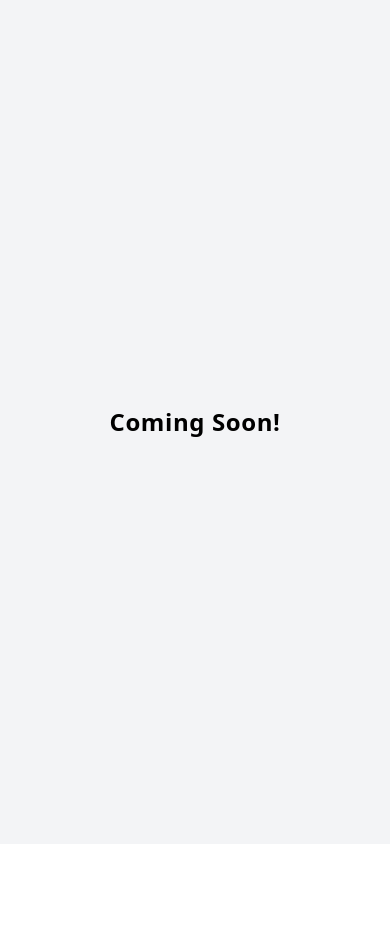
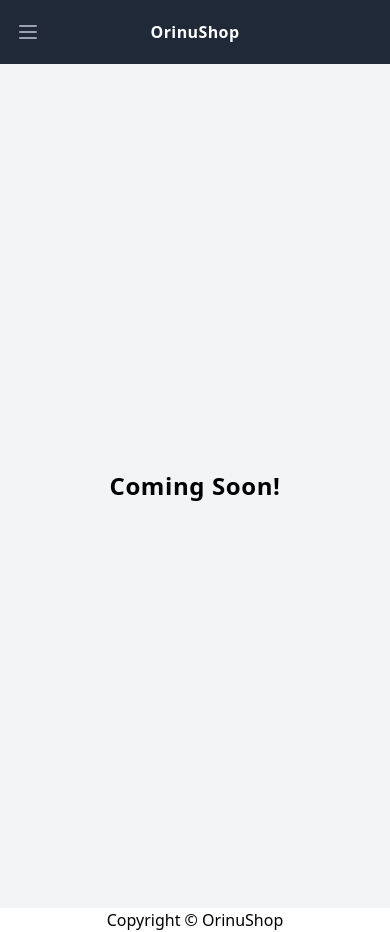
Before and after one commit to soramon0/orinushop, a Next.js app: page / in a window 390 px wide. Before the commit the page ends 844 px from the top, so only its background shows below. Built offline with nearby package versions, Linux system fonts and the light colour scheme.

Commit message:
Setup a layout with a header and a footer

```diff
--- /dev/null
+++ b/components/Footer.tsx
@@ -0,0 +1,9 @@
+function Footer() {
+	return (
+		<footer className='container mx-auto text-center'>
+			<p>Copyright &copy; OrinuShop</p>
+		</footer>
+	);
+}
+
+export default Footer;
--- /dev/null
+++ b/components/Layout.tsx
@@ -0,0 +1,16 @@
+import { FC } from 'react';
+
+import TopNavbar from './TopNavbar';
+import Footer from './Footer';
+
+const Layout: FC = ({ children }) => {
+	return (
+		<>
+			<TopNavbar />
+			{children}
+			<Footer />
+		</>
+	);
+};
+
+export default Layout;
--- /dev/null
+++ b/components/TopNavbar.tsx
@@ -0,0 +1,106 @@
+import { useState } from 'react';
+
+function TopNavbar() {
+	const [isOpen, setIsOpen] = useState(false);
+	const showOpenIcon = !isOpen ? 'block' : 'hidden';
+	const shopCloseIcon = isOpen ? 'block' : 'hidden';
+	const openTransition = !isOpen
+		? '-translate-y-full opacity-0 top-0'
+		: '-translate-y-0 opacity-1';
+
+	return (
+		<nav className='bg-gray-800'>
+			<div className='max-w-7xl mx-auto px-2 sm:px-6 lg:px-8'>
+				<div className='relative flex items-center justify-between h-16'>
+					<div className='absolute inset-y-0 left-0 flex items-center sm:hidden'>
+						<button
+							type='button'
+							className='inline-flex items-center justify-center p-2 rounded-md text-gray-400 hover:text-white hover:bg-gray-700 focus:outline-none focus:ring-2 focus:ring-inset focus:ring-white'
+							aria-controls='mobile-menu'
+							aria-expanded='false'
+							onClick={() => setIsOpen((state) => !state)}
+						>
+							<span className='sr-only'>Open main menu</span>
+
+							<svg
+								className={`${showOpenIcon} h-6 w-6`}
+								xmlns='http://www.w3.org/2000/svg'
+								fill='none'
+								viewBox='0 0 24 24'
+								stroke='currentColor'
+								aria-hidden='true'
+							>
+								<path
+									strokeLinecap='round'
+									strokeLinejoin='round'
+									strokeWidth='2'
+									d='M4 6h16M4 12h16M4 18h16'
+								/>
+							</svg>
+							<svg
+								className={`${shopCloseIcon} h-6 w-6`}
+								xmlns='http://www.w3.org/2000/svg'
+								fill='none'
+								viewBox='0 0 24 24'
+								stroke='currentColor'
+								aria-hidden='true'
+							>
+								<path
+									strokeLinecap='round'
+									strokeLinejoin='round'
+									strokeWidth='2'
+									d='M6 18L18 6M6 6l12 12'
+								/>
+							</svg>
+						</button>
+					</div>
+					<div className='flex-1 flex items-center justify-center sm:items-stretch sm:justify-start'>
+						<div className='flex-shrink-0 flex items-center'>
+							<a href='/' className='text-white font-semibold tracking-wide'>
+								OrinuShop
+							</a>
+						</div>
+						<div className='hidden sm:block sm:ml-6'>
+							<div className='flex space-x-4'>
+								<a
+									href='/cart'
+									className='text-gray-300 hover:bg-gray-700 hover:text-white px-3 py-2 rounded-md text-sm font-medium'
+								>
+									Cart
+								</a>
+								<a
+									href='/signin'
+									className='bg-gray-900 text-white px-3 py-2 rounded-md text-sm font-medium'
+								>
+									Sign in
+								</a>
+							</div>
+						</div>
+					</div>
+				</div>
+			</div>
+
+			<div
+				className={`bg-gray-800 transition-all transform absolute inset-x-0 ${openTransition} sm:hidden`}
+				id='mobile-menu'
+			>
+				<div className='px-2 pt-2 pb-3 space-y-1'>
+					<a
+						href='/cart'
+						className='text-gray-300 hover:bg-gray-700 hover:text-white block px-3 py-2 rounded-md text-base font-medium'
+					>
+						Cart
+					</a>
+					<a
+						className='bg-gray-900 text-white block px-3 py-2 rounded-md text-base font-medium'
+						href='/signin'
+					>
+						Sign in
+					</a>
+				</div>
+			</div>
+		</nav>
+	);
+}
+
+export default TopNavbar;
--- a/pages/_app.tsx
+++ b/pages/_app.tsx
@@ -1,9 +1,14 @@
 import { AppProps } from 'next/app';
 
 import '@/styles/globals.css';
+import Layout from '@/components/Layout';
 
 function MyApp({ Component, pageProps }: AppProps) {
-	return <Component {...pageProps} />;
+	return (
+		<Layout>
+			<Component {...pageProps} />
+		</Layout>
+	);
 }
 
 export default MyApp;
--- a/tsconfig.json
+++ b/tsconfig.json
@@ -8,7 +8,7 @@
     ],
     "allowJs": true,
     "skipLibCheck": true,
-    "strict": false,
+    "strict": true,
     "forceConsistentCasingInFileNames": true,
     "noEmit": true,
     "esModuleInterop": true,
```
